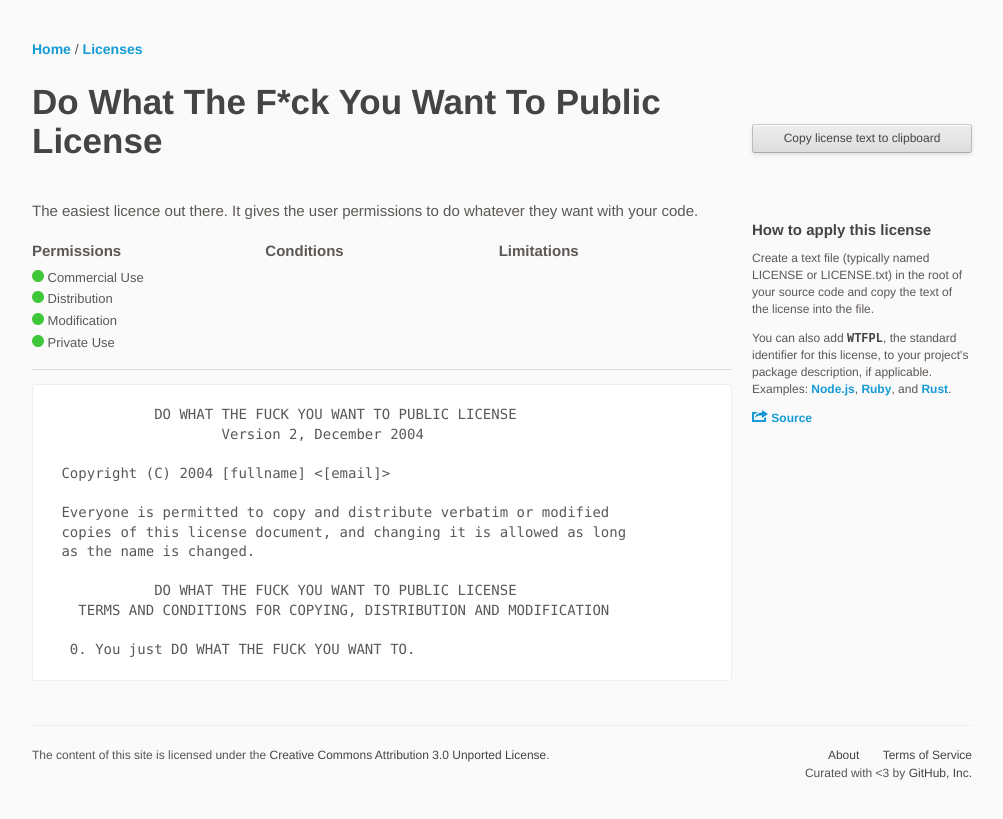
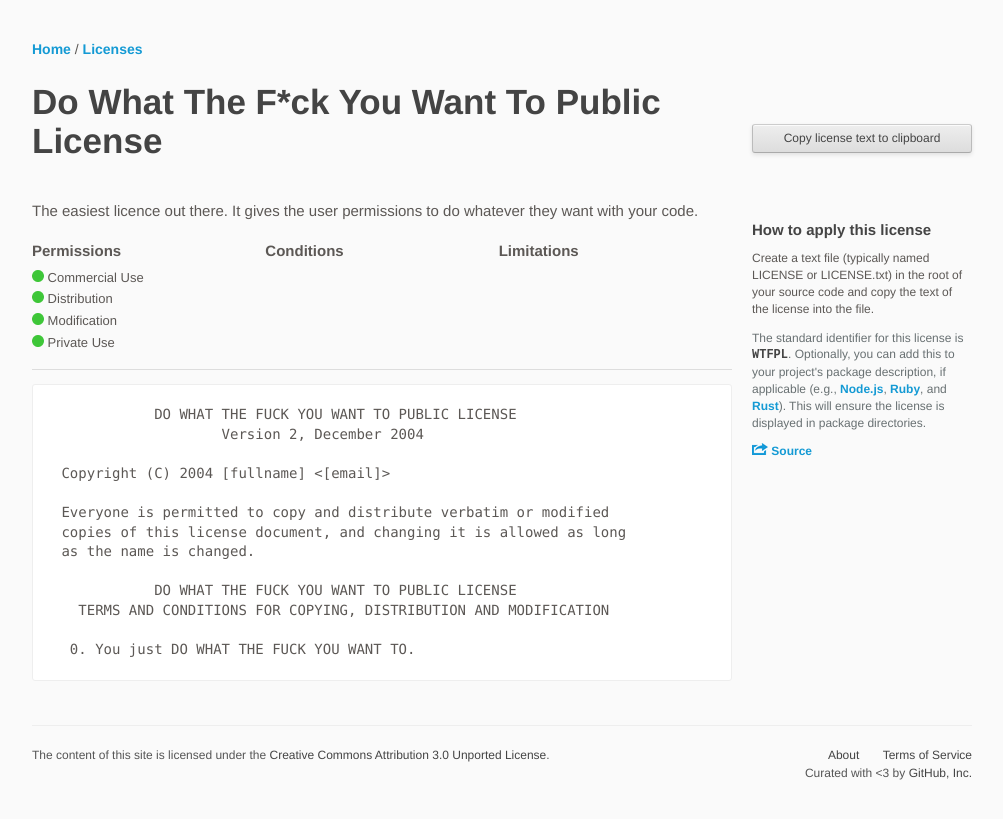
Before and after one commit to github/choosealicense.com, a Jekyll site: the page built from _licenses/wtfpl.txt, in a window 1280 px wide. Shown: the top 819 px of the page, without its empty margins (138-1141 px from the left). Built offline with Jekyll 4.4.1, drawn with Linux system fonts in a browser that asks for light colours; some web fonts are replaced.

Commit message:
reword: note optional, mention effect; make slightly less prominent

```diff
--- a/_includes/sidebar.html
+++ b/_includes/sidebar.html
@@ -14,7 +14,7 @@
     {% endif %}
     {% assign xgpl = false %}
     {% if page.spdx-id contains 'GPL' %}{% assign xgpl = true %}{% endif %}
-    <p>You can also add <strong><code>{{ page.spdx-id }}</code>{% if xgpl %}+{% endif %}</strong>{% if xgpl %} (or <strong><code>{{ page.spdx-id }}</code></strong> to disallow future versions){% endif %}, the standard identifier for this license, to your project's package description, if applicable. Examples: <a href="https://docs.npmjs.com/files/package.json#license">Node.js</a>, <a href="http://guides.rubygems.org/specification-reference/#license=">Ruby</a>, and <a href="http://doc.crates.io/manifest.html#package-metadata">Rust</a>.</p>
+    <p class="note">The standard identifier for this license is <strong><code>{{ page.spdx-id }}</code>{% if xgpl %}+{% endif %}</strong>{% if xgpl %} (or <strong><code>{{ page.spdx-id }}</code></strong> to disallow future versions){% endif %}. Optionally, you can add this to your project's package description, if applicable (e.g., <a href="https://docs.npmjs.com/files/package.json#license">Node.js</a>, <a href="http://guides.rubygems.org/specification-reference/#license=">Ruby</a>, and <a href="http://doc.crates.io/manifest.html#package-metadata">Rust</a>). This will ensure the license is displayed in package directories.</p>
   </div>
 
   {% if page.source %}
--- a/assets/css/application.scss
+++ b/assets/css/application.scss
@@ -286,6 +286,10 @@
   width: 100%;
 }
 
+.note {
+  color: #687072;
+}
+
 .button {
   -webkit-border-radius: 3px;
   -moz-border-radius: 3px;
```
